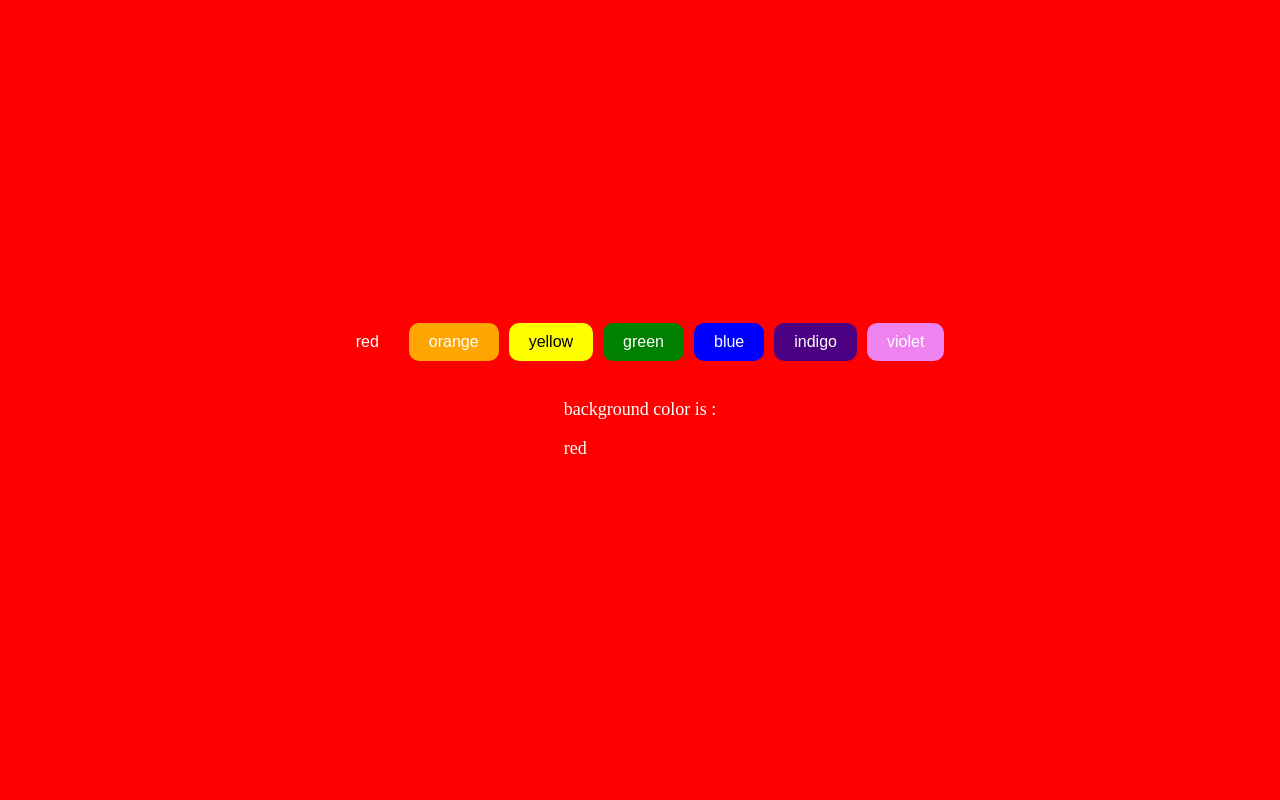
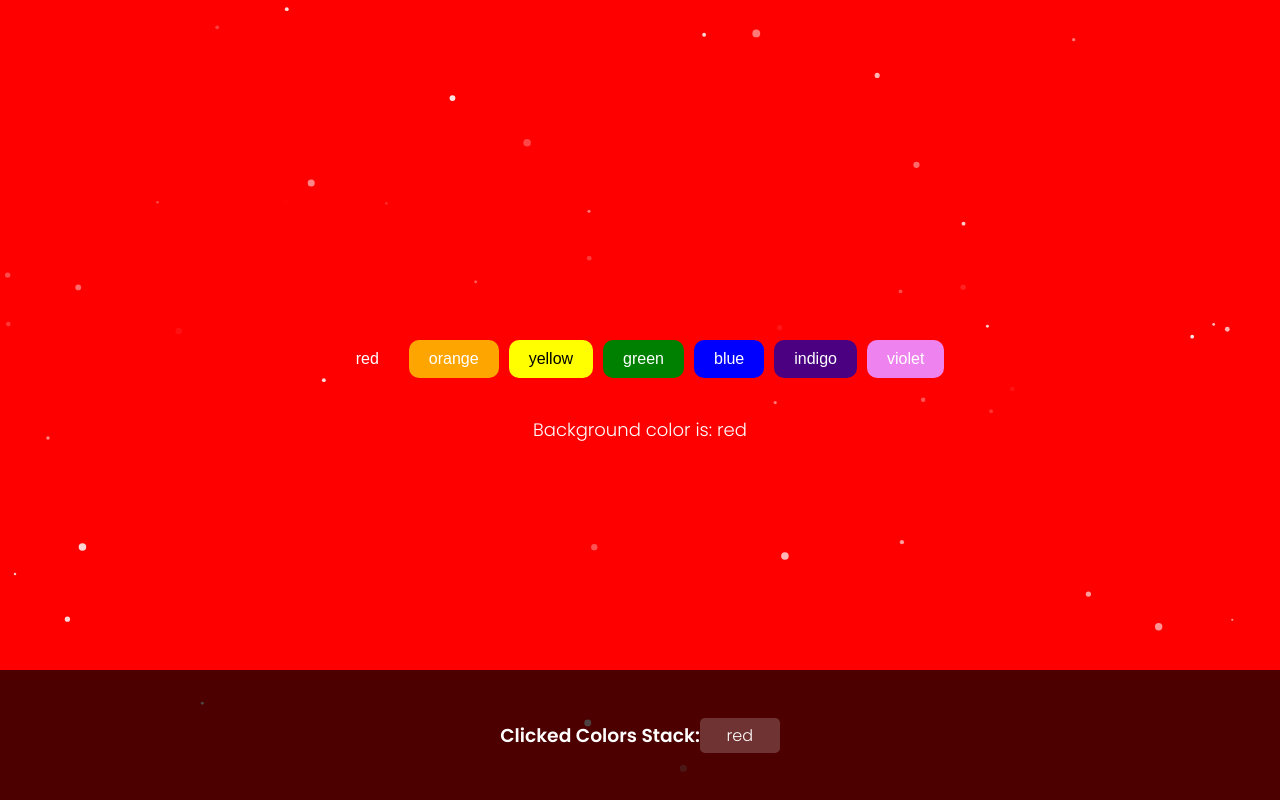
Before and after one commit to siddhesh11082002/bg-color-changer, a plain HTML site: page index.html in a window 1280 px wide. Both pictures are taken after a click on the button "red". Drawn offline with Linux system fonts and the light colour scheme.

Commit message:
enhanced some features like sound , cursor and some js changes

```diff
--- a/index.html
+++ b/index.html
@@ -4,7 +4,8 @@
   <meta charset="UTF-8">
   <meta name="viewport" content="width=device-width, initial-scale=1.0">
   <link rel="stylesheet" href="styles.css">
-  <title>bg color changer</title>
+  <title>Background Color Changer</title>
+  <link href="https://fonts.googleapis.com/css2?family=Poppins:wght@300;600&display=swap" rel="stylesheet">
 </head>
 <body>
   <div class="button-container">
@@ -16,10 +17,21 @@
     <button class="color-buttons" id="indigo">indigo</button>
     <button class="color-buttons" id="violet">violet</button>
   </div>
+
   <div class="plain-text-container">
-    <p>background color is :</p> <p id="editable"></p>
+    <p>Background color is: <span id="editable">#212121</span></p>
+  </div>
 
+  <!--  New Box to Display Clicked Colors -->
+  <div class="color-stack-container">
+    <h3>Clicked Colors Stack:</h3>
+    <ul id="colorStack"></ul>
   </div>
+
+  <canvas id="particleCanvas"></canvas>
+
+  <audio id="clickSound" src="sound.wav" preload="auto"></audio>
+
   <script src="script.js"></script>
 </body>
 </html>
--- a/script.js
+++ b/script.js
@@ -1,8 +1,121 @@
-let button = document.querySelectorAll('.color-buttons')
-button.forEach((btn)=>{
-  console.log(btn)
-  btn.addEventListener('click' , ()=>{
-  document.body.style.backgroundColor = btn.id ;
-  document.getElementById('editable').textContent = btn.textContent;
+let buttons = document.querySelectorAll('.color-buttons');
+let colorDisplay = document.getElementById('editable');
+let colorStack = document.getElementById('colorStack');
+let clickSound = document.getElementById('clickSound');
+let clickedColors = [];
+
+// Add background color change with sound
+buttons.forEach((btn) => {
+  btn.addEventListener('click', () => {
+    // Play sound
+    clickSound.play();
+
+    // Disable gradient if it's active
+    document.body.classList.remove('gradient');
+
+    // Change background color
+    document.body.style.backgroundColor = btn.id;
+
+    // Update the displayed text
+    colorDisplay.textContent = btn.id;
+
+    // Add the clicked color to the queue (first in, first out)
+    updateColorQueue(btn.id);
+
+    // Update the gradient background for the stack (queue)
+    updateGradientBackground();
   });
 });
+
+/* Update the queue of clicked colors */
+function updateColorQueue(color) {
+  // Add the new color to the queue
+  clickedColors.push(color);
+
+  // If more than 6 colors, remove the oldest one (FIFO behavior)
+  if (clickedColors.length > 6) {
+    clickedColors.shift();
+  }
+
+  // Update the color stack display
+  renderColorQueue();
+}
+
+/* Render the color queue inside the stack container */
+function renderColorQueue() {
+  colorStack.innerHTML = ""; // Clear the stack
+
+  clickedColors.forEach((color) => {
+    let li = document.createElement('li');
+    li.textContent = color;
+    colorStack.appendChild(li);
+  });
+}
+
+/* Update the gradient background for the queue container */
+function updateGradientBackground() {
+  if (clickedColors.length > 1) {
+    let lastTwoColors = clickedColors.slice(-2); // Get the last two clicked colors
+    let gradientColors = lastTwoColors.join(', ');
+
+    // Apply gradient to the stack container (queue box)
+    document.querySelector('.color-stack-container').style.background = `linear-gradient(to right, ${gradientColors})`;
+  } else {
+    // If there are not enough colors, set it to a default background
+    document.querySelector('.color-stack-container').style.background = `rgba(0, 0, 0, 0.7)`;
+  }
+}
+
+/* Particle Effect */
+const canvas = document.getElementById('particleCanvas');
+const ctx = canvas.getContext('2d');
+let particles = [];
+
+// Resize canvas on window resize
+function resizeCanvas() {
+  canvas.width = window.innerWidth;
+  canvas.height = window.innerHeight;
+}
+
+window.addEventListener('resize', resizeCanvas);
+resizeCanvas();
+
+// Adjust particles to be fewer and smaller
+function createParticles() {
+  for (let i = 0; i < 50; i++) {
+    particles.push({
+      x: Math.random() * canvas.width,
+      y: Math.random() * canvas.height,
+      r: Math.random() * 3 + 1,  // Smaller particle radius
+      d: Math.random() * 2 + 1,  // Slower downward movement
+      color: `rgba(255, 255, 255, ${Math.random()})`
+    });
+  }
+}
+createParticles();
+
+function updateParticles() {
+  ctx.clearRect(0, 0, canvas.width, canvas.height);
+
+  particles.forEach((particle) => {
+    ctx.beginPath();
+    ctx.arc(particle.x, particle.y, particle.r, 0, Math.PI * 2);
+    ctx.fillStyle = particle.color;
+    ctx.fill();
+
+    // Move particles
+    particle.y += particle.d;
+
+    // Reset if out of bounds
+    if (particle.y > canvas.height) {
+      particle.x = Math.random() * canvas.width;
+      particle.y = -10;
+    }
+  });
+  requestAnimationFrame(updateParticles);
+}
+
+updateParticles();
+
+/* Enable Gradient on Load */
+document.body.classList.add('gradient');
--- a/styles.css
+++ b/styles.css
@@ -1,3 +1,4 @@
+/* General body styles */
 body {
   display: flex;
   flex-direction: column;
@@ -7,6 +8,9 @@ body {
   margin: 0;
   background-color: #212121;
   color: #fff;
+  font-family: 'Poppins', sans-serif;
+  transition: background-color 0.5s ease;
+  cursor: url('cursor.png') 16 16, auto;
 }
 
 .button-container {
@@ -19,52 +23,78 @@ body {
   padding: 10px 20px;
   border: none;
   border-radius: 10px;
-  cursor: pointer;
+  cursor: url('cursor.png') 16 16, auto;
   font-size: 16px;
-  color: #212121; /* Default button text color for better contrast */
-  transition: background 0.3s, color 0.3s;
+  color: #212121;
+  transition: background 0.3s, color 0.3s, transform 0.3s ease;
 }
 
 .color-buttons:hover {
+  transform: scale(1.1);
   opacity: 0.8;
 }
 
-#red {
-  background-color: red;
-  color: #fff;
-}
-
-#orange {
-  background-color: orange;
-  color: #fff;
-}
-
-#yellow {
-  background-color: yellow;
-  color: #000;
-}
-
-#green {
-  background-color: green;
-  color: #fff;
-}
-
-#blue {
-  background-color: blue;
-  color: #fff;
-}
-
-#indigo {
-  background-color: indigo;
-  color: #fff;
-}
-
-#violet {
-  background-color: violet;
-  color: #fff;
-}
+/* Individual button styles */
+#red { background-color: red; color: #fff; }
+#orange { background-color: orange; color: #fff; }
+#yellow { background-color: yellow; color: #000; }
+#green { background-color: green; color: #fff; }
+#blue { background-color: blue; color: #fff; }
+#indigo { background-color: indigo; color: #fff; }
+#violet { background-color: violet; color: #fff; }
 
 .plain-text-container {
   margin-top: 20px;
   font-size: 18px;
 }
+
+/* New styles for the stack container */
+.color-stack-container {
+  position: fixed; /* Fixed at the bottom */
+  bottom: 0; /* Position at the bottom of the viewport */
+  left: 0;
+  right: 0;
+  background-color: rgba(0, 0, 0, 0.7);
+  padding: 15px;
+  height: 100px;
+  display: flex;
+  justify-content: center;
+  align-items: center;
+  overflow-y: auto; /* Makes the container scrollable */
+  z-index: 100;
+}
+
+.color-stack-container ul {
+  display: flex;
+  gap: 10px;
+  list-style: none;
+  padding: 0;
+  margin: 0;
+  overflow-x: auto; /* Enable horizontal scrolling for the queue */
+  scrollbar-width: thin; /* Thin scrollbar for better appearance */
+}
+
+.color-stack-container ul li {
+  font-size: 16px;
+  padding: 5px 10px;
+  color: #fff;
+  background-color: rgba(255, 255, 255, 0.2);
+  border-radius: 5px;
+  text-align: center;
+  min-width: 60px;
+  transition: background 0.3s;
+}
+
+.color-stack-container ul li:hover {
+  background-color: rgba(255, 255, 255, 0.5); /* Hover effect on the queue items */
+}
+
+/* Particle Canvas */
+#particleCanvas {
+  position: absolute;
+  top: 0;
+  left: 0;
+  width: 100%;
+  height: 100%;
+  z-index: -1;
+}
```
Also changed, not shown: cursor.png (added), 1 other file.
